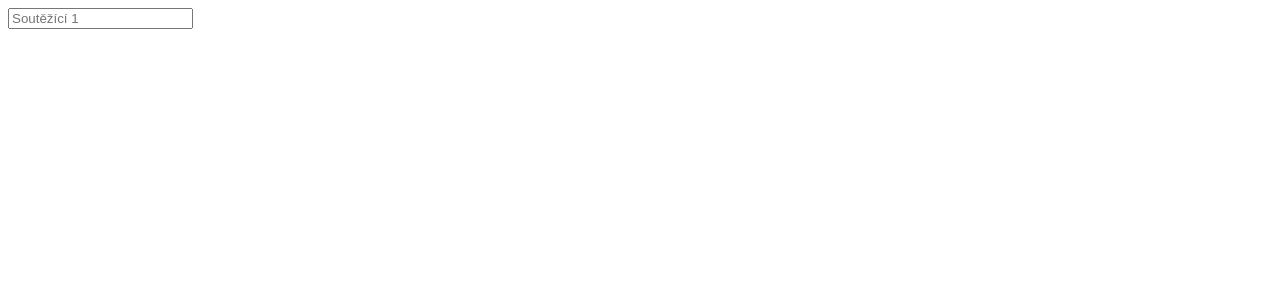
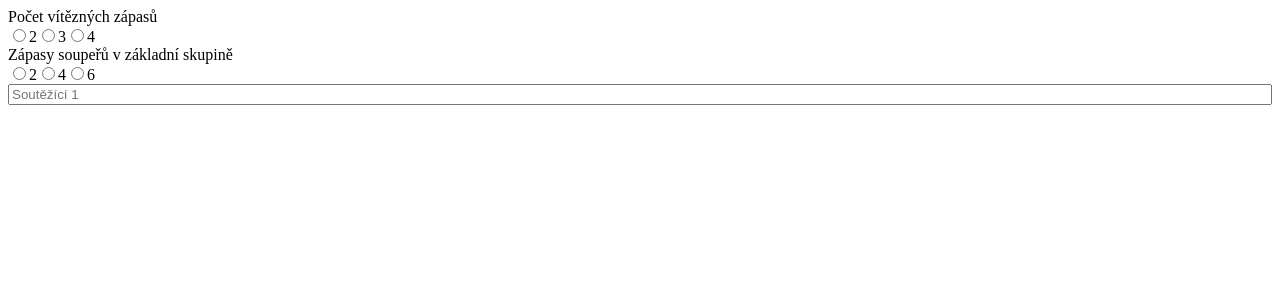
Before and after one commit to owdea/argo-nhl-cup, a React (Vite) app: page / in a window 1280 px wide. Shown: the top 300 px of the page. Built offline with nearby package versions, Linux system fonts and the light colour scheme.

Commit message:
Add Number Choice component

```diff
--- a/src/components/settings/GlobalSettingsForm.jsx
+++ b/src/components/settings/GlobalSettingsForm.jsx
@@ -1,12 +1,26 @@
 import React, { useState } from 'react';
 import PlayersNamesInput from "./PlayersNamesInput.jsx";
+import NumberChoice from "./NumberChoice.jsx";
 
 
 const GlobalSettingsForm = () => {
     const [names, setNames] = useState(['']);
-    console.log(names)
+    const [playersCount, setPlayersCount] = useState();
+    const [matchesPairs, setMatchesPairs] = useState()
     return (
         <div className="global-settings-form">
+            <NumberChoice
+                title="Počet vítězných zápasů"
+                numbers={[2, 3, 4]}
+                value={playersCount}
+                onChange={setPlayersCount}
+            />
+            <NumberChoice
+                title="Zápasy soupeřů v základní skupině"
+                numbers={[2,4,6]}
+                value={matchesPairs}
+                onChange={setMatchesPairs}
+            />
             <PlayersNamesInput
                 value={names}
                 onChange={setNames}
--- /dev/null
+++ b/src/components/settings/NumberChoice.jsx
@@ -0,0 +1,32 @@
+const NumberChoice = ({ title, numbers, value, onChange }) => {
+
+    const handleChange = (e) => {
+        const value = Number(e.target.value);
+        onChange(value);
+        if (onChange) {
+            onChange(value);
+        }
+    };
+
+    return (
+        <div className="number-choice">
+            <span>{title}</span>
+            <form>
+                {numbers.map((n) => (
+                    <label key={n}>
+                        <input
+                            type="radio"
+                            name={title}
+                            value={n}
+                            checked={value === n}
+                            onChange={handleChange}
+                        />
+                        {n}
+                    </label>
+                ))}
+            </form>
+        </div>
+    );
+};
+
+export default NumberChoice;
--- a/src/components/settings/PlayersNamesInput.jsx
+++ b/src/components/settings/PlayersNamesInput.jsx
@@ -16,10 +16,11 @@ const PlayersNamesInput = ({ value, onChange }) => {
     };
 
     return (
-        <div>
+        <div className="players-names-input">
             {value.map((name, idx) => (
                 <input
                     key={idx}
+                    name={`Soutěžící ${idx + 1}`}
                     type="text"
                     value={name}
                     onChange={handleChange(idx)}
--- /dev/null
+++ b/src/css/components/options/number-choice.css
@@ -0,0 +1,3 @@
+.number-choice {
+
+}
--- a/src/css/components/options/PlayersNamesInput.css
+++ b/src/css/components/options/players-names-input.css
@@ -1,3 +1,3 @@
-.global-settings-form {
+.players-names-input {
     @apply flex flex-col gap-3;
 }
--- a/src/css/main.css
+++ b/src/css/main.css
@@ -1 +1,10 @@
-@import 'components/options/PlayersNamesInput.css';
+/*
+COMPONENTS
+*/
+
+/*
+    - OPTIONS
+*/
+@import 'components/options/global-settings-form.css';
+@import 'components/options/number-choice.css';
+@import 'components/options/players-names-input.css';
--- a/src/main.jsx
+++ b/src/main.jsx
@@ -1,5 +1,4 @@
 import { createRoot } from 'react-dom/client'
-import './index.css'
 import App from './App.jsx'
 
 createRoot(document.getElementById('root')).render(
```
Also changed, not shown: src/css/components/options/global-settings-form.css (added).
